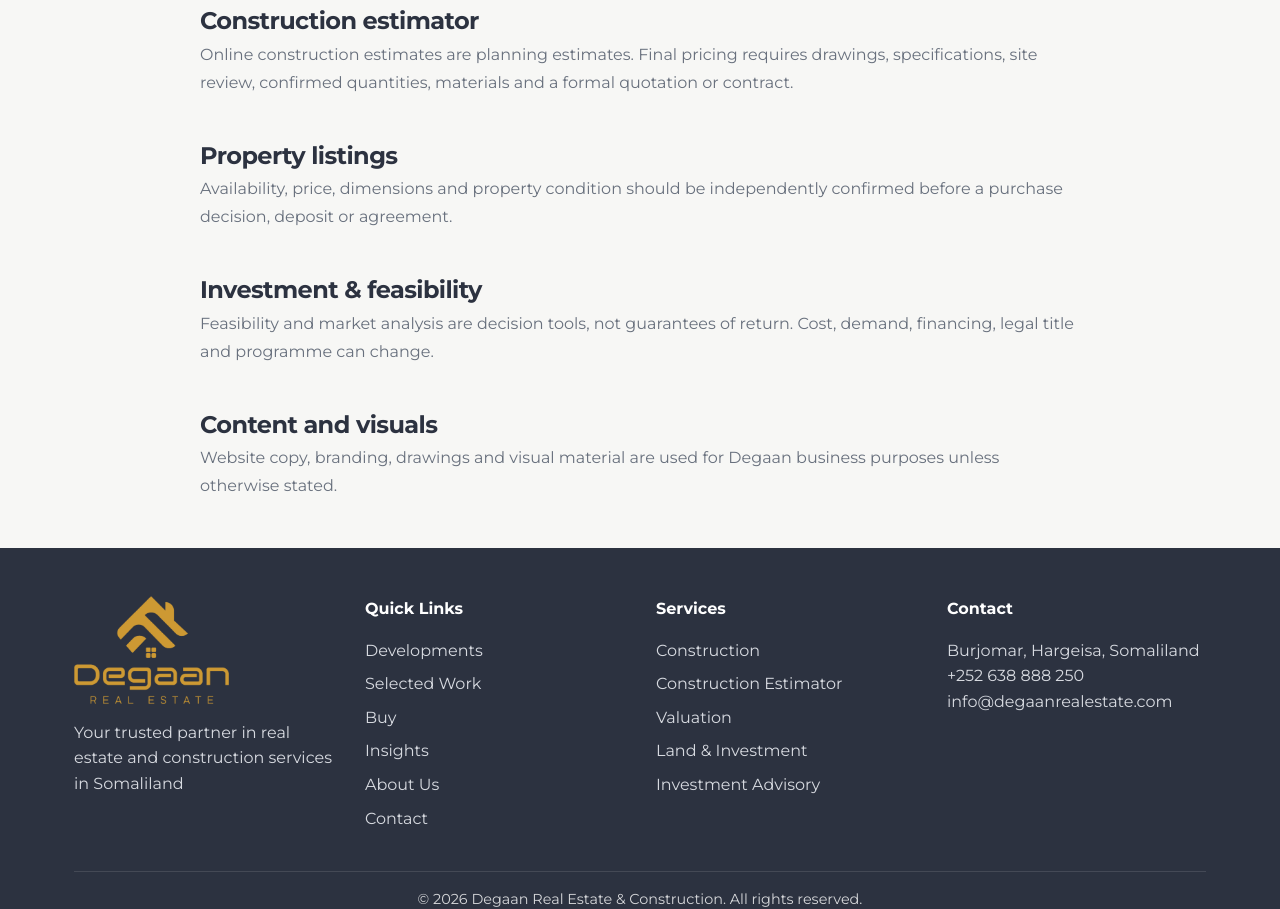
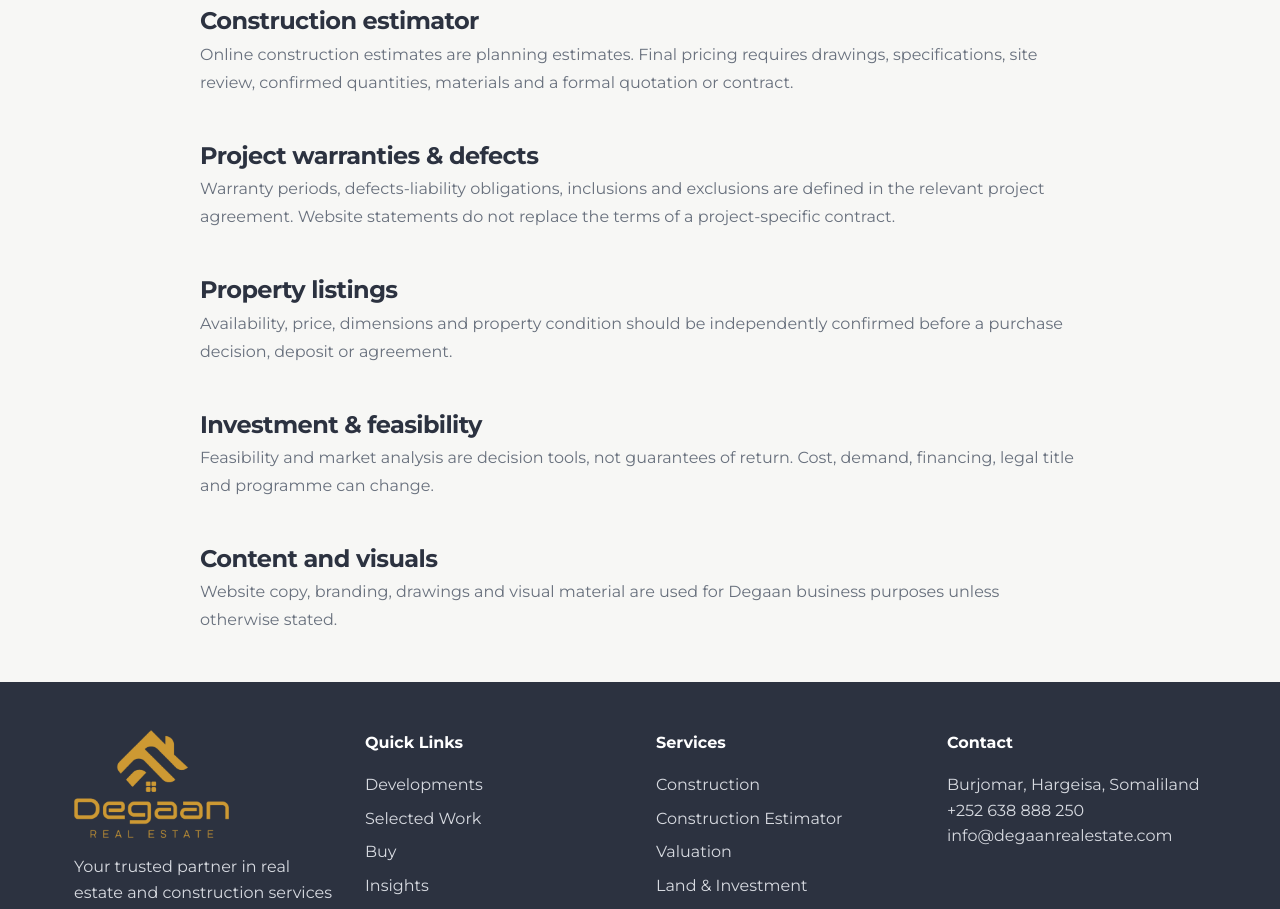
Before and after one commit to degaantechy/Degaan-Frontend, a Next.js app: page /terms in a window 1280 px wide. Shown: the part 940-1849 px from the top of the page. Built offline with nearby package versions, Linux system fonts and the light colour scheme; no server answers.

Commit message:
Clarify project-specific warranty terms

```diff
--- a/pages/terms.js
+++ b/pages/terms.js
@@ -19,6 +19,8 @@ export default function Terms() {
         <p>{so ? 'Magacyada, renders-ka, qiimaha, specifications-ka, unit mix-ka, amenities-ka iyo jadwalka mashaariicda concept-ka ah waa hordhac waxaana laga yaabaa inay is beddelaan ka hor launch ama contract.' : 'Names, renders, pricing, specifications, unit mix, amenities and programme for concept-stage developments are preliminary and may change before formal launch or contract.'}</p>
         <h2>{so ? 'Construction estimator' : 'Construction estimator'}</h2>
         <p>{so ? 'Qiyaasta online-ka ahi waa planning estimate. Qiimaha kama dambaysta ahi wuxuu u baahan yahay drawings, specifications, site review, quantities, materials iyo qandaraas ama quotation rasmi ah.' : 'Online construction estimates are planning estimates. Final pricing requires drawings, specifications, site review, confirmed quantities, materials and a formal quotation or contract.'}</p>
+        <h2>{so ? 'Dammaanad & defects' : 'Project warranties & defects'}</h2>
+        <p>{so ? 'Muddada dammaanadda, defects liability, waxyaabaha ku jira iyo waxa ka reeban waxaa lagu qeexaa heshiiska mashruuca. Website-ku ma beddelayo shuruudaha qandaraaska mashruuc gaar ah.' : 'Warranty periods, defects-liability obligations, inclusions and exclusions are defined in the relevant project agreement. Website statements do not replace the terms of a project-specific contract.'}</p>
         <h2>{so ? 'Hantida la iibinayo' : 'Property listings'}</h2>
         <p>{so ? 'Availability, qiime, cabbir iyo xaaladda hantida waa in si gaar ah loo xaqiijiyaa ka hor go’aan iib, deposit ama heshiis.' : 'Availability, price, dimensions and property condition should be independently confirmed before a purchase decision, deposit or agreement.'}</p>
         <h2>{so ? 'Maalgashi & feasibility' : 'Investment & feasibility'}</h2>
```
